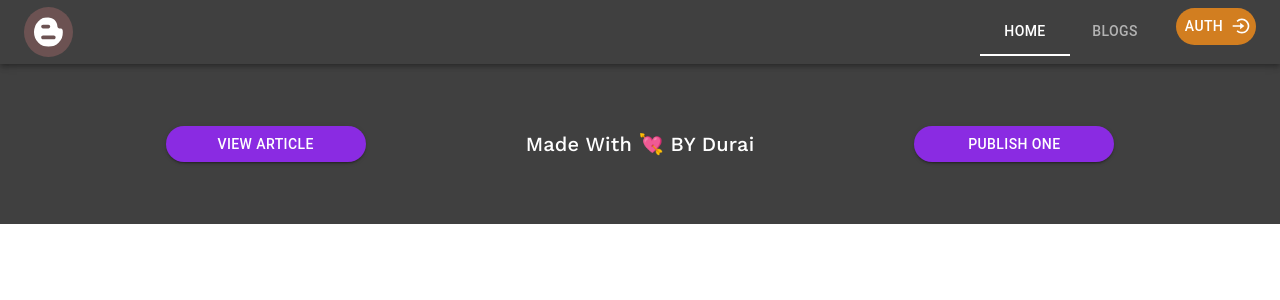
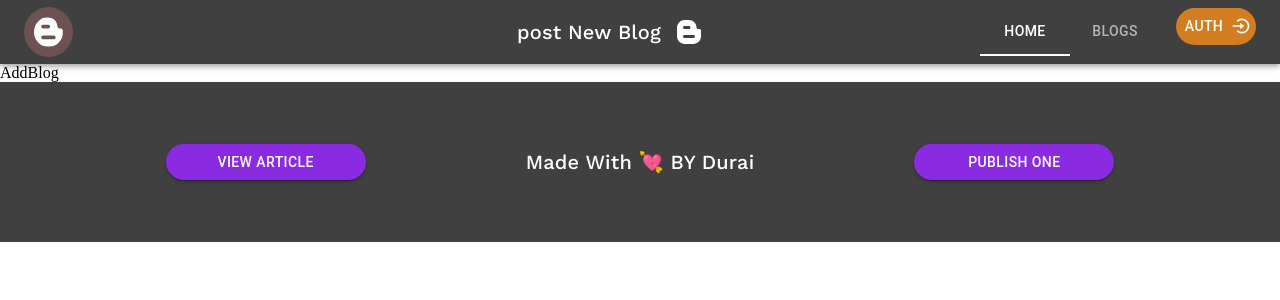
Before and after one commit to durai-babu-rajendhiran/mern-graphql-blog, a React (Create React App) app in the folder client/: page /add in a window 1280 px wide. Shown: the top 300 px of the page. Built offline with nearby package versions, Linux system fonts and the light colour scheme.

Commit message:
User Auth

```diff
--- a/client/src/App.tsx
+++ b/client/src/App.tsx
@@ -8,6 +8,8 @@ import Auth from './components/auth/Auth';
 import { useSelector,useDispatch } from 'react-redux';
 import { useEffect } from 'react';
 import { authActions } from './store/auth-slice';
+import AddBlog from './components/blogs/AddBlog';
+import Profile from './components/header/User/Profile';
 function App() {
   const dispatch = useDispatch()
   const isLoggedIn = useSelector((state: any) => state.isLoggedIn)
@@ -29,6 +31,8 @@ console.log(isLoggedIn)
           <Route path="/" element={<Homepage />} />
           <Route path="/blogs" element={<Blogs />} />
           <Route path="/auth" element={<Auth />} />
+          <Route path="/add" element={<AddBlog />} />
+          <Route path="/profile" element={<Profile/>} />
         </Routes>
       </main>
       <footer>
--- a/client/src/components/auth/Auth.tsx
+++ b/client/src/components/auth/Auth.tsx
@@ -14,7 +14,7 @@ import { useMutation } from '@apollo/client';
 import { USER_LOGIN,USER_REGISTER } from '../graphql/mutations';
 import { useDispatch } from 'react-redux';
 import { authActions } from '../../store/auth-slice';
-
+import {useNavigate} from "react-router-dom"
 // Define the form data interface
 type FormData = {
   name?: string; // Optional for login
@@ -23,6 +23,7 @@ type FormData = {
 }
 
 const Auth: React.FC = () => {
+  const navigate = useNavigate()
   const { register, handleSubmit, formState: { errors } } = useForm<FormData>();
   const [login] = useMutation(USER_LOGIN);
   const [signup] = useMutation(USER_REGISTER);
@@ -39,6 +40,7 @@ const Auth: React.FC = () => {
       localStorage.setItem("userData", JSON.stringify({ id, email, name }))
     }
     dispatch(authActions.login())
+    navigate("/blogs")
   }
   const onSubmit = async ({ name, email, password }: FormData) => {
     if (isSignup) {
--- /dev/null
+++ b/client/src/components/blogs/AddBlog.tsx
@@ -0,0 +1,10 @@
+import React from 'react'
+import { Box } from '@mui/material'
+import {addStyles} from "../../styles/add-blog-styles"
+const AddBlog = () => {
+  return (
+    <Box>AddBlog</Box>
+  )
+}
+
+export default AddBlog
--- a/client/src/components/header/Header.tsx
+++ b/client/src/components/header/Header.tsx
@@ -1,33 +1,55 @@
-import { AppBar, Box, Tab, Tabs, Toolbar, Button } from '@mui/material'
+import { AppBar, Box, Tab, Tabs, Toolbar, Button, Typography, IconButton } from '@mui/material'
 import { ImBlogger } from "react-icons/im"
 import { headerStyles } from '../../styles/header-styles'
 import { useState } from 'react'
 import { BiLogInCircle } from "react-icons/bi";
-import { Link } from 'react-router-dom';
+import { Link,useNavigate } from 'react-router-dom';
+import { useSelector } from 'react-redux';
+import UserMenu from './User/UserMenu';
 
 const Header = () => {
+    const isLoggedIn = useSelector((state: any) => state.isLoggedIn)
+    const navigate = useNavigate()
     const [value, setValue] = useState(0)
+    const handleAddBlog = () => {
+        navigate("/add")
+    }
     return (
         <AppBar sx={headerStyles.appBar}>
             <Toolbar>
                 <ImBlogger
                     size={"30px"}
                     style={{ borderRadius: "50%", padding: "10px", background: "#6c5252" }} />
+
+                <Box sx={headerStyles.addLink} onClick={handleAddBlog}>
+                    <Typography
+                    fontSize={20}
+                    fontFamily={"work Sans"}>
+                        post New Blog
+                    </Typography>
+                    <IconButton color="inherit">
+                        <ImBlogger/>
+                    </IconButton>
+
+                </Box>
                 <Box sx={headerStyles.tabContainer}>
                     <Tabs textColor='inherit'
                         TabIndicatorProps={{ style: { background: "white" } }}
                         value={value}
-                        onChange={(e, val) => setValue(val)}
-                    >
+                        onChange={(e, val) => setValue(val)}>
                         {/* @ts-ignore */}
                         <Tab disableRipple LinkComponent={Link} to="/" label="Home" />
                         {/* @ts-ignore */}
                          <Tab disableRipple LinkComponent={Link} to="/blogs" label="Blogs" />
-                        <Link to="/auth" style={{textDecoration:"none"}} >
+                       {!isLoggedIn?(
+                           <Link to="/auth" style={{textDecoration:"none"}} >
                         <Button endIcon={<BiLogInCircle />} sx={headerStyles.authBtn}>
                             Auth
                         </Button>
                         </Link>
+                       ):(
+                        <UserMenu/>
+                       )}
                     </Tabs>
                 </Box>
             </Toolbar>
--- /dev/null
+++ b/client/src/components/header/User/Profile.tsx
@@ -0,0 +1,9 @@
+import React from 'react'
+
+const Profile = () => {
+  return (
+    <div>Profile</div>
+  )
+}
+
+export default Profile
--- /dev/null
+++ b/client/src/components/header/User/UserMenu.tsx
@@ -0,0 +1,47 @@
+import { Box, IconButton, Menu, MenuItem, Typography } from '@mui/material';
+import React, { useState } from 'react';
+import { FaUserNurse } from "react-icons/fa";
+import { useDispatch } from 'react-redux';
+import { Link,useNavigate } from 'react-router-dom';
+import { authActions } from '../../../store/auth-slice';
+const UserMenu = () => {
+    const navigate = useNavigate();
+    const dispatch = useDispatch()
+    const [anchorEl, setAnchorEl] = useState<null | HTMLElement>(null);
+
+    const handleMenuClick = (event: React.MouseEvent<HTMLElement>) => {
+        setAnchorEl(event.currentTarget);
+    };
+    const handleMenuClose = () => {
+        setAnchorEl(null);
+    };
+
+    const HandleLogout = ()=>{
+        dispatch(authActions.logout());
+        navigate("/")
+    }
+    const onProfileClicked =()=>{
+        navigate("/profile")
+    }
+    return (
+        <Box>
+            <IconButton color="inherit" onClick={handleMenuClick}>
+                <FaUserNurse />
+            </IconButton>
+            <Menu
+                anchorEl={anchorEl}
+                open={Boolean(anchorEl)}
+                onClose={handleMenuClose}
+            >
+                <MenuItem onClick={onProfileClicked}>
+                    <Typography>Profile</Typography>
+                </MenuItem>
+                <MenuItem onClick={HandleLogout }>
+                    <Typography>Logout</Typography>
+                </MenuItem>
+            </Menu>
+        </Box>
+    );
+};
+
+export default UserMenu;
--- /dev/null
+++ b/client/src/styles/add-blog-styles.ts
@@ -0,0 +1,20 @@
+import { Styles } from "./homepage-styles";
+
+export const addStyles: Styles={
+    container:{
+        width:"100%",
+        height:"100%",
+        display:"flex",
+        flexDirection:"column",
+    },
+    blogHeader:{
+        display:"flex",
+        justifyContent:"space-around",
+        flexDirection:"column",
+        fontWeight:"bold",
+        padding:3,
+        alignItems:"center",
+
+    }
+
+}
--- a/client/src/styles/header-styles.tsx
+++ b/client/src/styles/header-styles.tsx
@@ -23,5 +23,21 @@ export const headerStyles: Styles = {
                 bgcolor: "#ff9400"
             }
         }
+    },
+    addLink:{
+        display:'flex',
+        alignItems:"center",
+        justifyContent:"center",
+        gap:1,
+        position:"absolute",
+        right:"40%",
+        width:"300px",
+        padding:"5px",
+        ":hover":{
+            bgcolor:"rgb(0,0,0.5)",
+            borderRadius:10,
+            cursor:"pointer"
+        }
+
     }
 }
```
Also changed, not shown: client/src/styles/auth-style.ts (line endings or trailing spaces).
